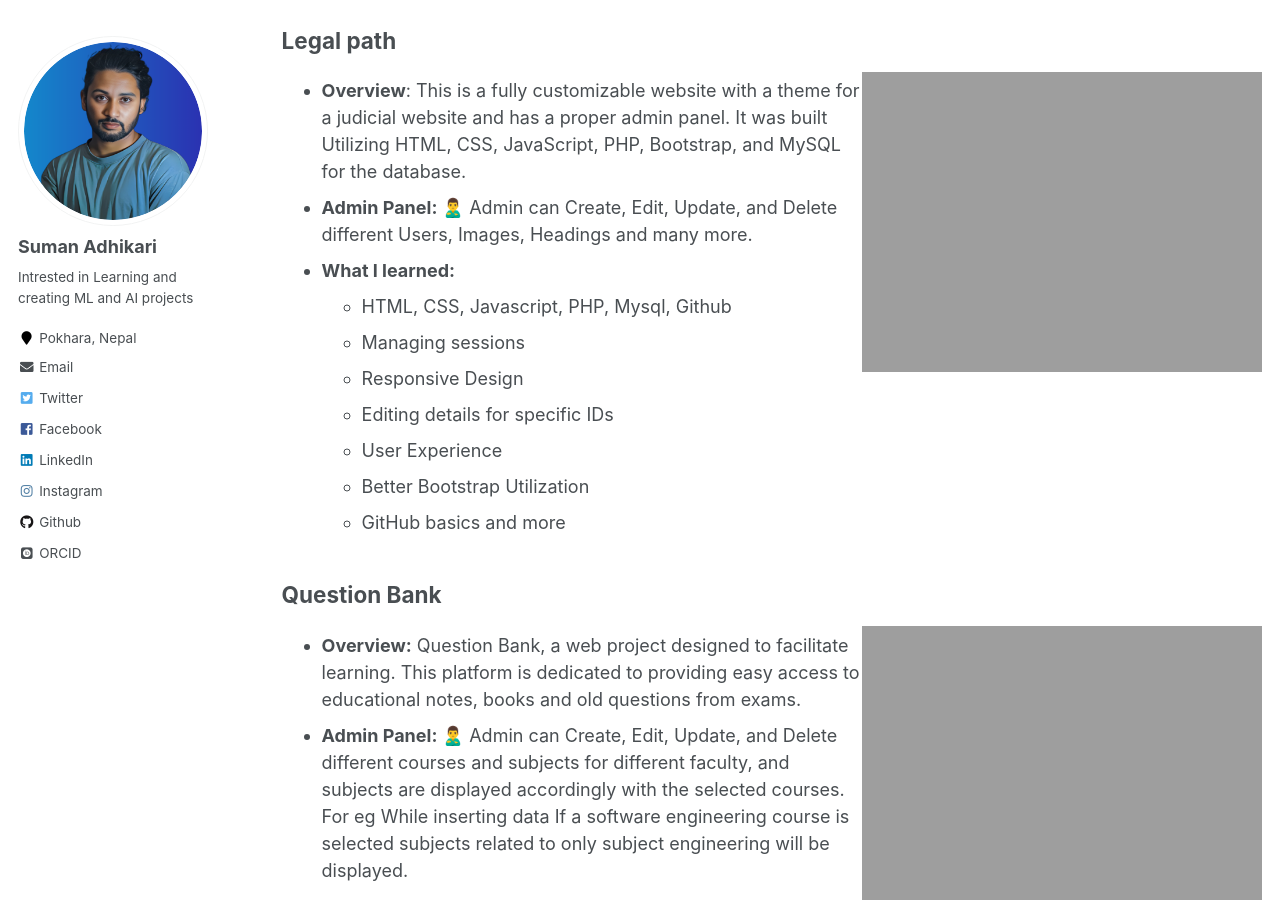
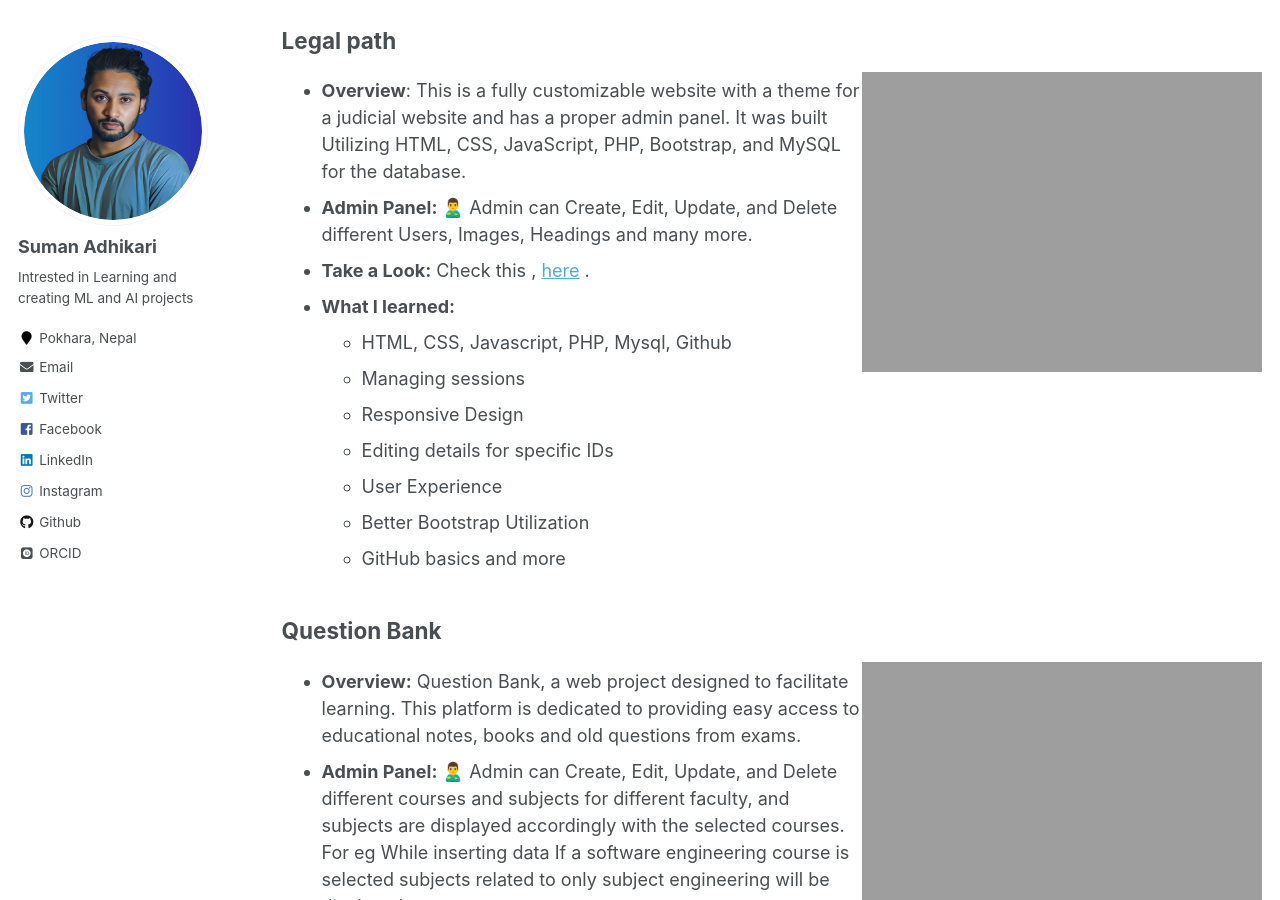
Before and after one commit to thesuman74/portfolio, a Jekyll site: the page built from _pages/works.md, in a window 1280 px wide and 900 px high, scrolled down 2223 px. Built offline with Jekyll 4.4.1, drawn with Linux system fonts in a browser that asks for light colours; some web fonts are replaced.

Commit message:
Update works.md

```diff
--- a/_pages/works.md
+++ b/_pages/works.md
@@ -76,6 +76,7 @@ redirect_from:
 
 - **Overview**: This is a fully customizable website with a theme for a judicial website and has a proper admin panel. It was built Utilizing HTML, CSS, JavaScript, PHP, Bootstrap, and MySQL for the database.
 - **Admin Panel: 🙎‍♂️**  Admin can Create, Edit, Update, and Delete different Users, Images, Headings and many more.
+- **Take a Look:** Check this , [here](https://github.com/thesuman74/Legal-path-) .
 - **What I learned:**
   - HTML, CSS, Javascript, PHP, Mysql, Github
   - Managing sessions
```
